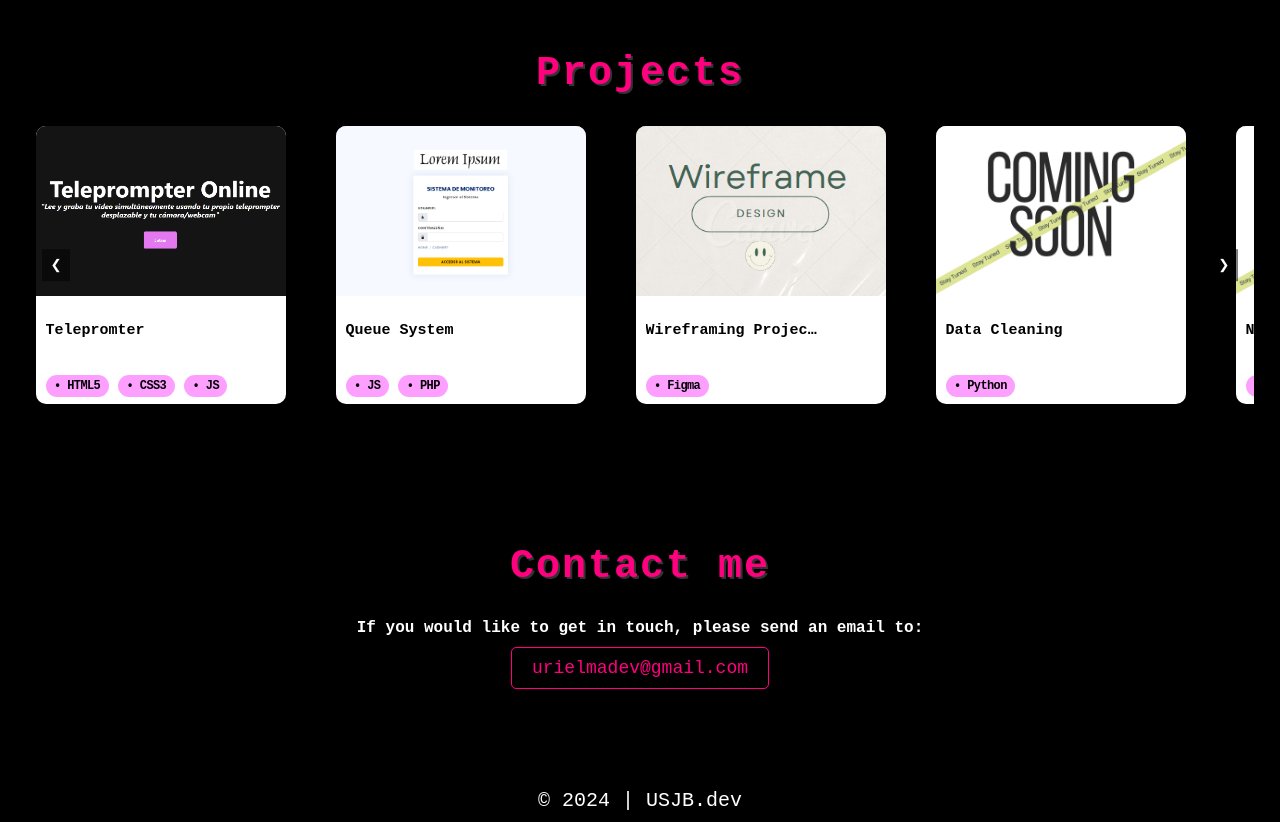
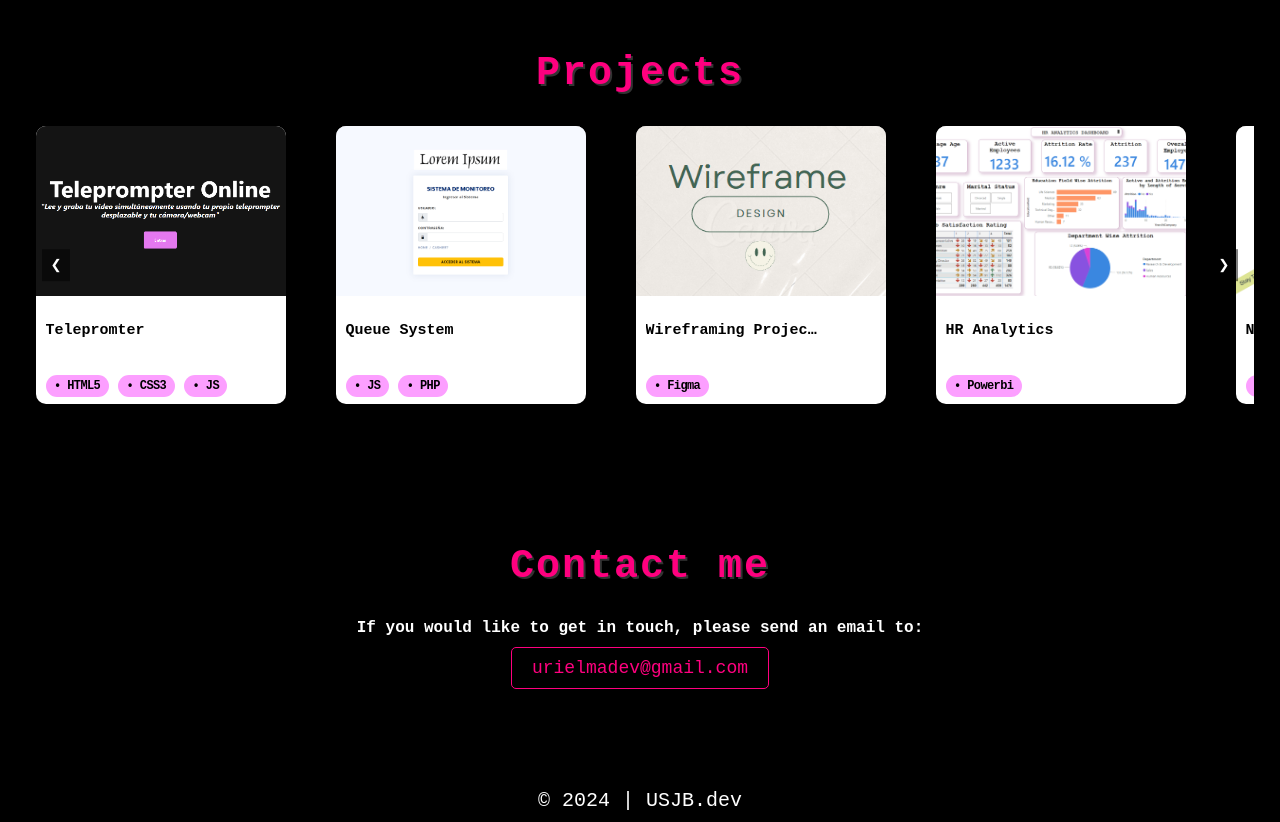
Before and after one commit to Urielmajb/usjbdev.github.io, a plain HTML site: page portafolio.html in a window 1280 px wide. Shown: the part 900-1722 px from the top of the page. Drawn offline with Linux system fonts and the light colour scheme.

Commit message:
Update del Portafolio

```diff
--- a/portafolio.html
+++ b/portafolio.html
@@ -222,13 +222,13 @@
               <!-- Agrega más proyectos aquí siguiendo el mismo formato -->
             <article class="article-wrapper">
                 <div class="container-project">
-                    <a href="https://example.com" target="_blank">
-                        <img src="assets/img/comingsoon.png" alt="Proyecto 2">
+                    <a href="https://github.com/Urielmajb/HR-Analytics-Employee.git" target="_blank">
+                        <img src="assets/img/dash.png" alt="Proyecto 2">
                     </a>
                 </div>
                 <div class="project-info">
                     <div class="flex-pr">
-                        <div class="project-title">Data Cleaning</div>
+                        <div class="project-title">HR Analytics</div>
                         <div class="project-hover">
                             <svg xmlns="http://www.w3.org/2000/svg" width="2em" height="2em" viewBox="0 0 24 24" stroke-width="2" fill="none" stroke="currentColor">
                                 <line y2="12" x2="19" y1="12" x1="5"></line>
@@ -237,7 +237,7 @@
                         </div>
                     </div>
                     <div class="types">
-                        <span class="project-type">• Python</span>
+                        <span class="project-type">• Powerbi</span>
                     </div>
                 </div>
             </article>
```
Also changed, not shown: assets/img/dash.png (added).
